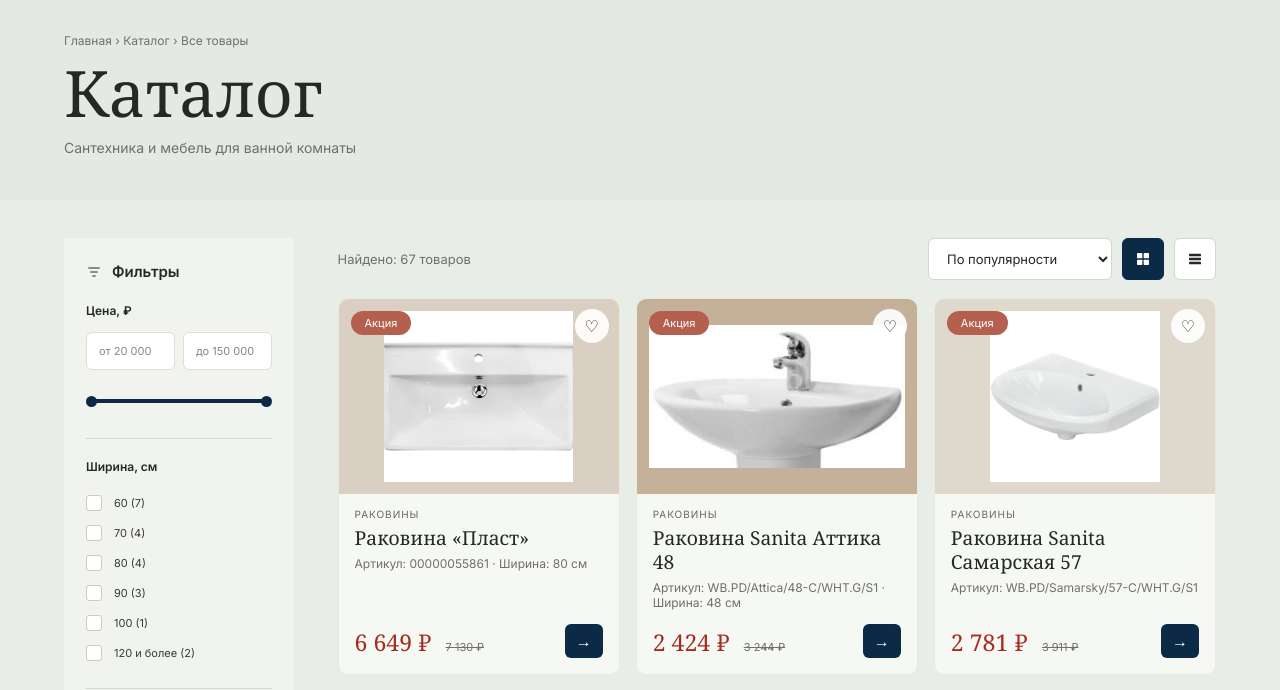
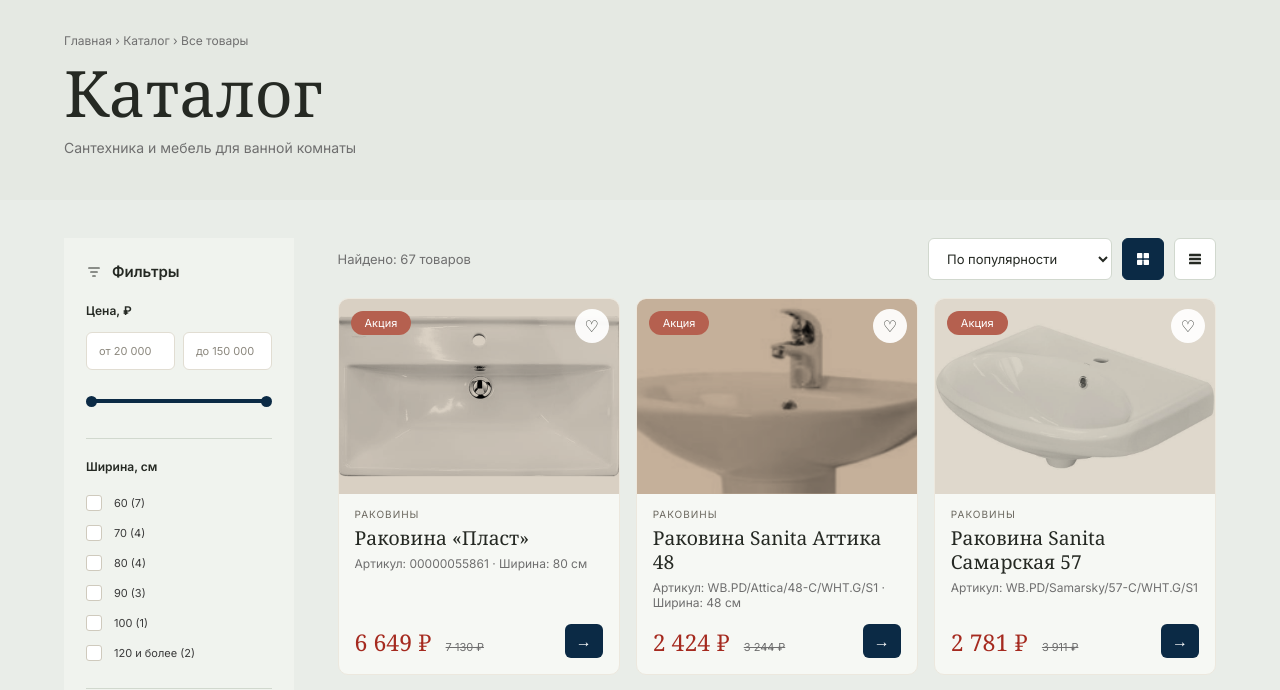
Before and after one commit to KoGorash1/wh, a Spring Boot app: page /catalog in a window 1280 px wide. Shown: the part 217-907 px from the top of the page. Run offline with Spring Boot 4, Linux system fonts and the light colour scheme; data comes from the database, SQL or seed files in the repository; data that the repository does not hold is empty.

Commit message:
Blend catalog product photo backgrounds

```diff
--- a/src/main/resources/static/style.css
+++ b/src/main/resources/static/style.css
@@ -2677,9 +2677,9 @@ input:checked + .slider:before {
 /* карточки товаров */
 .cgrid { display: grid; grid-template-columns: repeat(3, minmax(0, 1fr)); gap: 16px; }
 .pc { background: #f6f8f4; border: 1px solid #ece8de; border-radius: 10px; overflow: hidden; display: flex; flex-direction: column; }
-.pc-img { position: relative; aspect-ratio: 1.44; overflow: hidden; background: #fff; }
-.pc-img img { position: absolute; inset: 0; box-sizing: border-box; width: 100%; height: 100%; padding: 12px; object-fit: contain; transition: transform .5s ease; }
-.pc:hover .pc-img img { transform: scale(1.01); }
+.pc-img { position: relative; aspect-ratio: 1.44; overflow: hidden; background: #eeeae2; }
+.pc-img img { position: absolute; inset: 0; box-sizing: border-box; width: 100%; height: 100%; object-fit: cover; mix-blend-mode: multiply; transition: transform .35s ease; }
+.pc:hover .pc-img img { transform: scale(1.035); }
 .pc-link { position: absolute; inset: 0; z-index: 1; }
 .pc .badge {
     position: absolute; top: 12px; left: 12px; z-index: 2; padding: 5px 14px; border-radius: 999px;
--- a/src/main/resources/templates/catalog.html
+++ b/src/main/resources/templates/catalog.html
@@ -8,7 +8,7 @@
     <link rel="preconnect" href="https://fonts.googleapis.com">
     <link rel="preconnect" href="https://fonts.gstatic.com" crossorigin>
     <link href="https://fonts.googleapis.com/css2?family=Inter:wght@300;400;500;600&family=Noto+Serif:ital,wght@0,400;0,500;1,400&display=swap" rel="stylesheet">
-    <link rel="stylesheet" th:href="@{/style.css(v=8)}">
+    <link rel="stylesheet" th:href="@{/style.css(v=9)}">
 </head>
 <body class="page-catalog" id="top">
 
```
